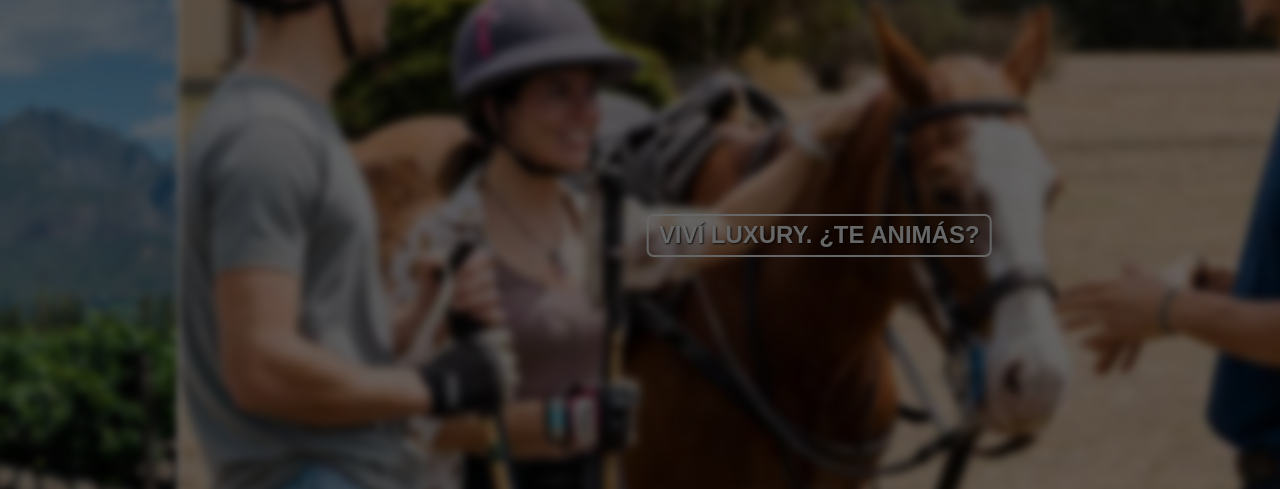
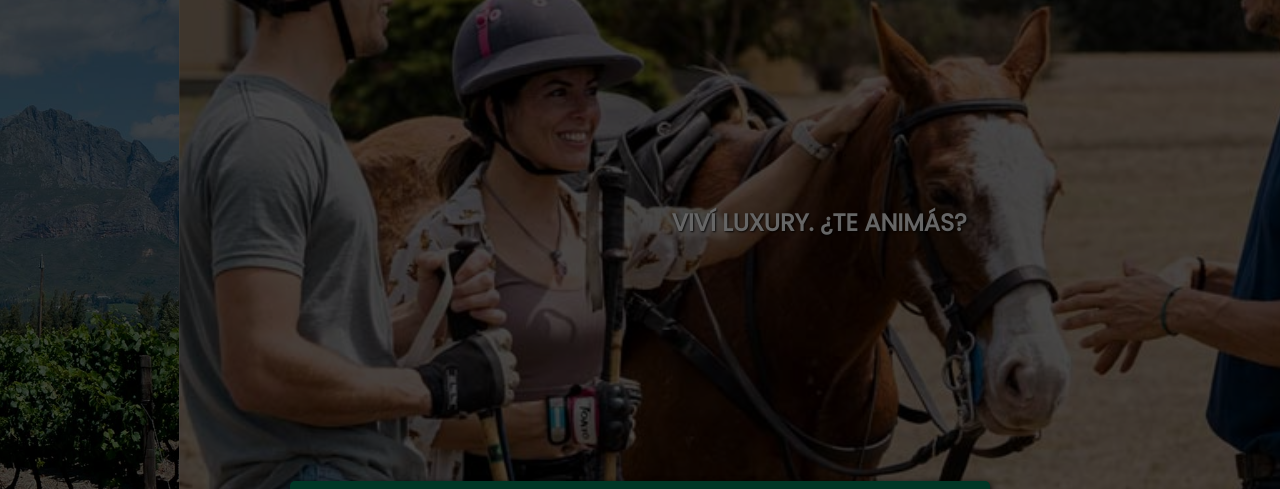
Before and after one commit to metallicamdq/v4, a plain HTML site: page root/es/experiencias-luxury.html in a window 1280 px wide. Shown: the part 157-646 px from the top of the page. Drawn offline with Linux system fonts and the light colour scheme; a web font is replaced by a local one.

Commit message:
con carousel difuminado

```diff
--- a/root/es/experiencias-luxury.html
+++ b/root/es/experiencias-luxury.html
@@ -40,6 +40,16 @@
     <link rel="canonical" href="https://www.phawayvuelos.com.ar/es/experiencias-luxury" />
     <!-- Google Analytics -->
     <script async src="https://www.googletagmanager.com/gtag/js?id=G-S51XWN162R"></script>
+    <!--google fonts-->
+    <link rel="preconnect" href="https://fonts.googleapis.com">
+    <link rel="preconnect" href="https://fonts.gstatic.com" crossorigin>
+    <link
+        href="https://fonts.googleapis.com/css2?family=Gabarito&family=Montserrat:ital@0;1&family=Poppins:wght@300;400&display=swap"
+        rel="stylesheet">
+    <link
+        href="https://fonts.googleapis.com/css2?family=Gabarito&family=Montserrat:ital@0;1&family=Poppins:wght@300;400&family=Roboto:wght@300&display=swap"
+        rel="stylesheet">
+
     <script>
         window.dataLayer = window.dataLayer || [];
         function gtag() { dataLayer.push(arguments); }
@@ -113,9 +123,9 @@
             </div>
         </div>
         <div class="experiences">
-            <div class="experiences-text">
+            <div id="tipografia-experiences" class="experiences-text">
                 <div class="titulo-isologo">
-                    <h2>Experiencias  <span>Luxury </span></h2>
+                    <h2>Experiencias <span>Luxury </span></h2>
                     <img src="../media/isologo.png" alt="isologo">
                 </div>
                 <p>
@@ -202,7 +212,8 @@
                             <a href="experiencias/delta-experience.html">
                                 <p>
                                     Isla El Descanso<br><br>
-                                    Te llevamos a la mejor isla del Delta, un inmenso jardín donde confluyen el paisajismo,
+                                    Te llevamos a la mejor isla del Delta, un inmenso jardín donde confluyen el
+                                    paisajismo,
                                     el arte al aire libre y la naturaleza para revelar un lugar soñado en el Delta del
                                     Paraná. <br><br>
                                     Partido de Tigre, Argentina.
@@ -238,7 +249,8 @@
                                     ¿Querés seguir a tu equipo a todos lados?<br><br>
                                     Esta experiencia es para vos!<br>
                                     Te llevamos volando en helicóptero o avión privado a destinos que sean de larga
-                                    distancia para que puedas optimizar tu tiempo y a las pocas horas estar de regreso en tu
+                                    distancia para que puedas optimizar tu tiempo y a las pocas horas estar de regreso
+                                    en tu
                                     casa.
                                 </p>
                                 <span>+ Info</span>
--- a/root/scss/components/_banners.scss
+++ b/root/scss/components/_banners.scss
@@ -112,19 +112,32 @@
     flex: 0 0 100%;
     position: relative;
 
-    img {
-        filter: blur(5px);
-    }
-
     h3 {
         font-size: xx-large;
         font-weight: bold;
         text-shadow: 2px 2px 4px rgba(0, 0, 0, 0.5);
         padding: 5px;
-        border: 2px solid white;
         padding: 5px;
-        border-radius: 7px;
     }
+}
+.custom-carousel-slide img {
+    width: 100%;
+    height: auto;
+    max-height: 100%;
+    object-fit: cover;
+    border-radius: 10px;
+    z-index: 0; /* Asegura que la imagen esté detrás de la capa oscura y el título */
+}
+
+.custom-carousel-slide::before {
+    content: "";
+    position: absolute;
+    top: 0;
+    left: 0;
+    width: 100%;
+    height: 100%;
+    background-color: rgba(0, 0, 0, 0.3); /* Ajusta la opacidad según tus preferencias */
+    z-index: 1; /* Asegura que la capa esté encima de la imagen, pero detrás del título */
 }
 
 .custom-carousel-slide img {
@@ -133,6 +146,7 @@
     max-height: 100%;
     object-fit: cover;
     border-radius: 10px;
+    z-index: 0; /* Asegura que la imagen esté detrás de la capa oscura */
 }
 
 /* Estilos de la leyenda del carrusel */
@@ -142,11 +156,7 @@
     left: 50%;
     transform: translate(-50%, -50%);
     text-align: center;
-    //background-color: rgba(0, 0, 0, 0.7);
-    padding: 10px;
-    border-radius: 10px;
-    width: auto;
-    font-size: 60px;
+    z-index: 2; /* Asegura que el título esté encima de la capa oscura */
 }
 
 .custom-carousel-caption h3 {
--- a/root/scss/layout/_main.scss
+++ b/root/scss/layout/_main.scss
@@ -1,7 +1,7 @@
 main {
     width: 100%;
     background-color: $color-white;
-	color: $color-black;
+    color: $color-black;
 }
 
 //nuevo index//
@@ -335,6 +335,7 @@ main {
         padding: 55px 0;
     }
 }
+
 .titulo-isologo {
     display: flex;
     flex-direction: row;
@@ -357,6 +358,11 @@ main {
             padding-left: 10px;
         }
     }
+}
+
+#tipografia-experiences {
+    font-family: 'poppins', sans-serif;
+    font-weight: 400;
 }
 
 .experiences-text {
@@ -412,7 +418,8 @@ main {
 .experiences-gift {
     max-width: 640px;
     margin: 25px auto;
-    h2{
+
+    h2 {
         text-align: center;
     }
 }
@@ -508,9 +515,11 @@ video {
     gap: 25px;
     align-items: center;
     text-align: justify;
-    p{
+
+    p {
         color: grey;
-        strong{
+
+        strong {
             color: black;
         }
     }
```
Also changed, not shown: root/css/style.css, 1 other file. Lines whose indentation alone changed are shown as unchanged.
